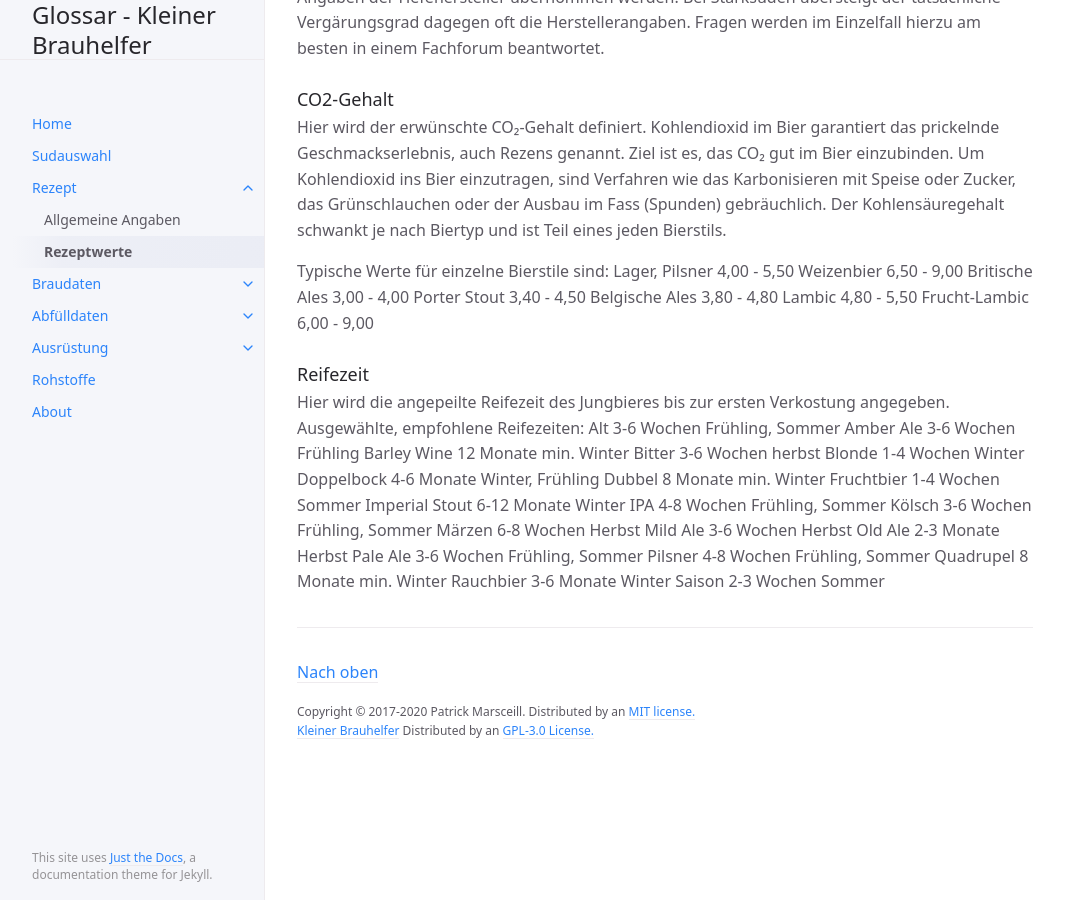
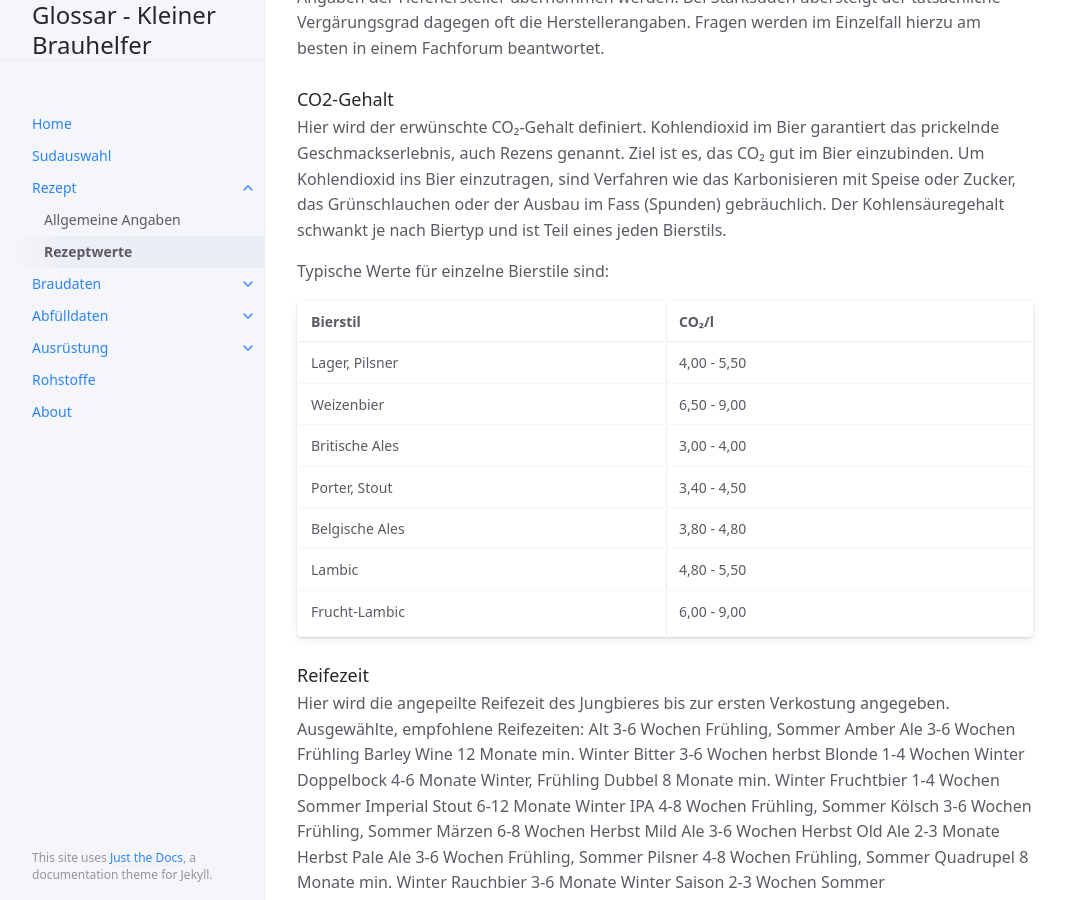
Before and after one commit to IsometricXH/kbh-glossar, a Jekyll site: the page built from docs/2-rezept/2-werte.md, in a window 1280 px wide and 900 px high, scrolled down 4704 px. Shown: the whole window, without its empty margins (107-1172 px from the left). Built offline with Jekyll 4.4.1, drawn with Linux system fonts in a browser that asks for light colours.

Commit message:
Update 2-werte.md

```diff
--- a/docs/2-rezept/2-werte.md
+++ b/docs/2-rezept/2-werte.md
@@ -117,20 +117,16 @@ Kohlendioxid im Bier garantiert das prickelnde Geschmackserlebnis, auch Rezens g
 Um Kohlendioxid ins Bier einzutragen, sind Verfahren wie das Karbonisieren mit Speise oder Zucker, das Grünschlauchen oder der Ausbau im Fass (Spunden) gebräuchlich. Der Kohlensäuregehalt schwankt je nach Biertyp und ist Teil eines jeden Bierstils.
 
 Typische Werte für einzelne Bierstile sind:
-Lager, Pilsner
-4,00 - 5,50
-Weizenbier
-6,50 - 9,00
-Britische Ales
-3,00 - 4,00
-Porter Stout
-3,40 - 4,50
-Belgische Ales
-3,80 - 4,80
-Lambic
-4,80 - 5,50
-Frucht-Lambic
-6,00 - 9,00
+
+| Bierstil       | CO₂/l       |
+|:---------------|:----------- |
+| Lager, Pilsner | 4,00 - 5,50 |
+| Weizenbier     | 6,50 - 9,00 |
+| Britische Ales | 3,00 - 4,00 |
+| Porter, Stout  | 3,40 - 4,50 |
+| Belgische Ales | 3,80 - 4,80 |
+| Lambic         | 4,80 - 5,50 |
+| Frucht-Lambic  | 6,00 - 9,00 |
 
 ### Reifezeit
 Hier wird die angepeilte Reifezeit des Jungbieres bis zur ersten Verkostung angegeben.
```
